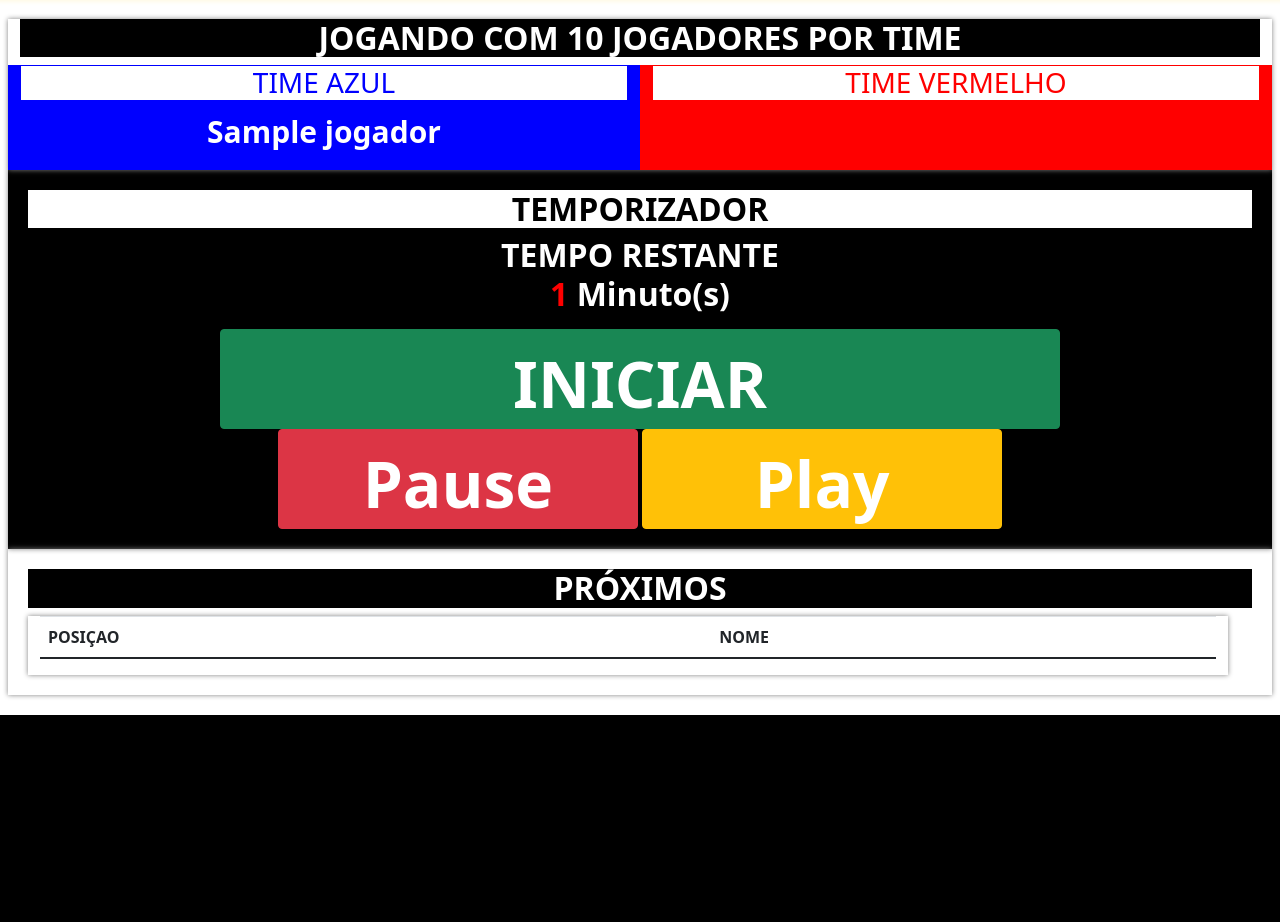
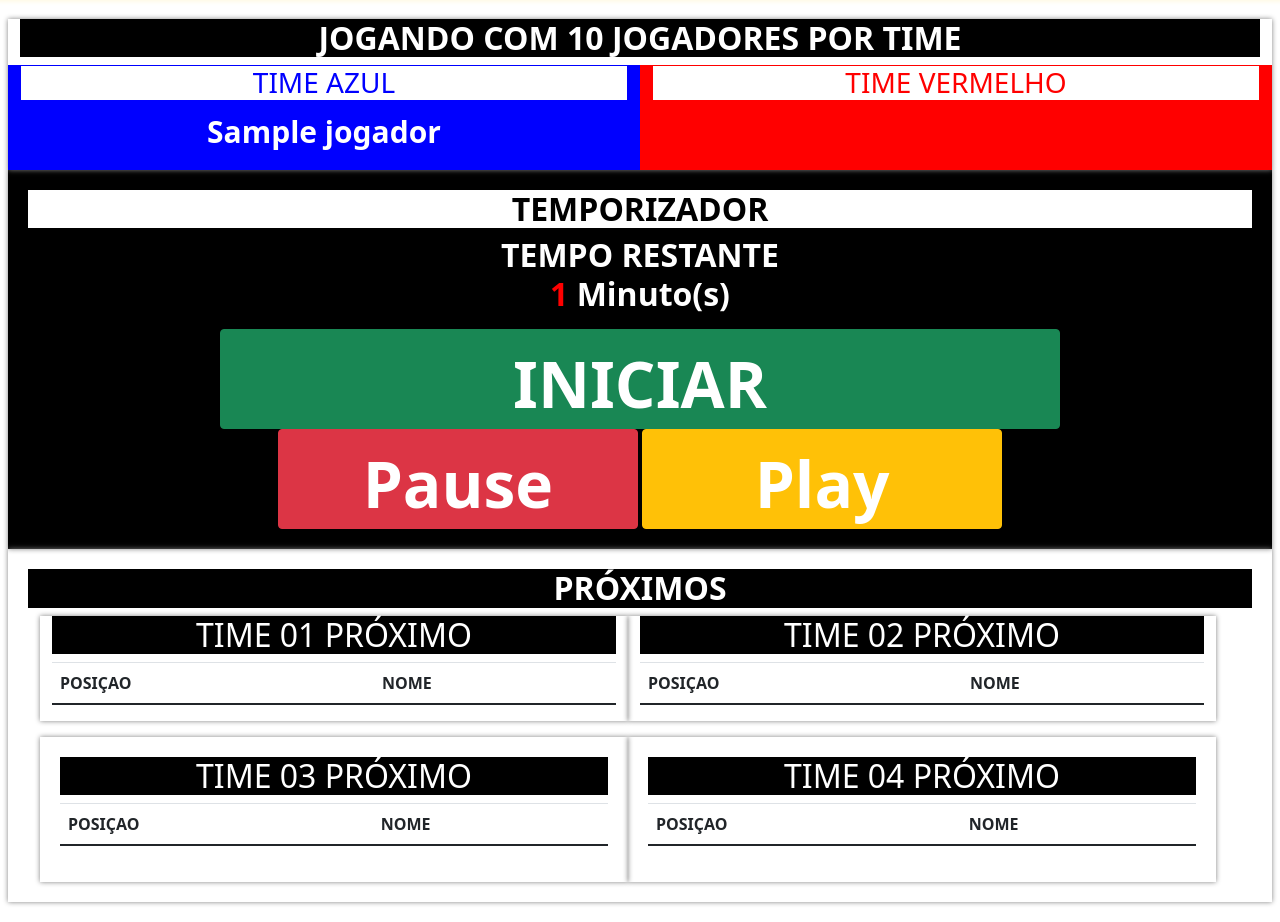
Before and after one commit to santhiagosdp/appscrd, a Django app: page /cadastrar_time/ in a window 1280 px wide. Shown: the part 293-1215 px from the top of the page. Before the commit the page ends 1008 px from the top, so only its background shows below. Run offline with Django 3.2, Linux system fonts and the light colour scheme; a user stored in the database is signed in; tables that the repository leaves empty hold one stand-in row (values such as "Sample post"); lists and menus that the app fills with data are empty; some libraries are stand-ins or nearby versions.

Commit message:
colocando times separados em proximo
teste

```diff
--- a/startgame/templates/cadastrar_time.html
+++ b/startgame/templates/cadastrar_time.html
@@ -141,12 +141,14 @@
   </div>
 
 
-<div class="row" style="box-shadow:0 0 5px 0px grey; padding-bottom: 20px; padding: 20px;" >
+<div class="row" style="box-shadow:0 0 5px 0px grey; padding-bottom: 20px; padding: 20px; display: flex; justify-content: center; align-items: center;" >
   <h2 style="font-weight: bold; color: white; background-color: black;" class="text-center" >PRÓXIMOS</h2>
 
   <div class="row">
-    <div class="col-sm-12 col-md-12 col-lg-12" style="box-shadow:0 0 5px 0px grey; ">
-      <table class="table table-striped" >
+    <div class="row">
+      <div class="col-sm-6 col-md-6 col-lg-6" style="box-shadow:0 0 5px 0px grey; ">
+        <h2 class="text-center" style="background-color: black; color: white;"> TIME 01 PRÓXIMO </h2>
+        <table class="table" >
           <thead>
             <tr>
               <th scope="col">POSIÇAO</th>
@@ -154,15 +156,88 @@
             </tr>
           </thead>
           <tbody>
-          {% for jogador in proximos %}
+
+            {% for jogador in proximos01 %}
             <tr style="font-size: 30px;">
               <th scope="row" >{{ jogador.posicao }}</th>
               <td >{{ jogador.nome }}</td>
+            </tr>
             {% endfor %}
-            </tr>
           </tbody>
         </table>
       </div>
+
+
+      <div class="col-sm-6 col-md-6 col-lg-6" style="box-shadow:0 0 5px 0px grey;">
+        <h2 class="text-center" style="background-color: black; color: white;"> TIME 02 PRÓXIMO </h2>
+        <table class="table" >
+          <thead>
+            <tr>
+              <th scope="col">POSIÇAO</th>
+              <th scope="col">NOME</th>
+            </tr>
+          </thead>
+          <tbody>
+
+            {% for jogador in proximos02 %}
+            <tr style="font-size: 30px;">
+              <th scope="row" >{{ jogador.posicao }}</th>
+              <td >{{ jogador.nome }}</td>
+            </tr>
+            {% endfor %}
+          </tbody>
+        </table>
+      </div>
+    </div> <!-- FIM LINHA DAS DIVS PROXIMOS-->
+
+    <P></P>
+
+    <div class="row">
+      <div class="col-sm-6 col-md-6 col-lg-6" style="box-shadow:0 0 5px 0px grey; padding: 20px;">
+        <h2 class="text-center" style="background-color: black; color: white;"> TIME 03 PRÓXIMO </h2>
+        <table class="table" >
+          <thead>
+            <tr>
+              <th scope="col">POSIÇAO</th>
+              <th scope="col">NOME</th>
+            </tr>
+          </thead>
+          <tbody>
+
+            {% for jogador in proximos03 %}
+            <tr style="font-size: 30px;">
+              <th scope="row" >{{ jogador.posicao }}</th>
+              <td >{{ jogador.nome }}</td>
+            </tr>
+            {% endfor %}
+          </tbody>
+        </table>
+      </div>
+
+      <div class="col-sm-6 col-md-6 col-lg-6" style="box-shadow:0 0 5px 0px grey; padding: 20px;">
+        <h2 class="text-center" style="background-color: black; color: white;"> TIME 04 PRÓXIMO </h2>
+        <table class="table" >
+          <thead>
+            <tr>
+              <th scope="col">POSIÇAO</th>
+              <th scope="col">NOME</th>
+            </tr>
+          </thead>
+          <tbody>
+
+            {% for jogador in proximos04 %}
+            <tr style="font-size: 30px;">
+              <th scope="row" >{{ jogador.posicao }}</th>
+              <td >{{ jogador.nome }}</td>
+            </tr>
+            {% endfor %}
+          </tbody>
+        </table>
+      </div>
+
+    </div>
+
+
   </div> <!-- ROW-->
   </br>
 </div> <!-- sombra div-->
--- a/startgame/views.py
+++ b/startgame/views.py
@@ -243,8 +243,40 @@ def cadastrar_time(request): #cadastro do time
                 #Redireciona de volta pra mostrar o novo time
                 return redirect('cadastrar_time')
 
+
+        proximos01 = []
+        proximos02 = []
+        proximos03 = []
+        proximos04 = []
+        n = pelada.quantidade_jogadores
+
+        # seleciona os jogadores para o time 1
+        time01_ids = [jogador.id for jogador in proximos[:n]]
+        proximos01 = list(Jogador.objects.filter(id__in=time01_ids))
+        proximos01 = sorted(proximos01, key=lambda jogador: jogador.posicao)
+
+        # seleciona os jogadores para o time 2
+        time02_ids = [jogador.id for jogador in proximos if jogador.id not in time01_ids][:n]
+        proximos02 = list(Jogador.objects.filter(id__in=time02_ids))
+        proximos02 = sorted(proximos02, key=lambda jogador: jogador.posicao)
+
+        # seleciona os jogadores para o time 3
+        time03_ids = [jogador.id for jogador in proximos if jogador.id not in time01_ids and jogador.id not in time02_ids][:n]
+        proximos03 = list(Jogador.objects.filter(id__in=time03_ids))
+        proximos03 = sorted(proximos03, key=lambda jogador: jogador.posicao)
+
+        # seleciona os jogadores para o time 4
+        time04_ids = [jogador.id for jogador in proximos if jogador.id not in time01_ids and jogador.id not in time02_ids and jogador.id not in time03_ids]
+        proximos04 = list(Jogador.objects.filter(id__in=time04_ids))
+        proximos04 = sorted(proximos04, key=lambda jogador: jogador.posicao)
+
+
+
         context = {
             'proximos' : proximos,
+            'proximos01' : proximos01,
+            'proximos02' : proximos02,
+            'proximos03' : proximos03,
             'titulo' : "Time",
             'time_vermelho' : vermelho,
             'time_azul' : azul,
```
Lines whose indentation alone changed are shown as unchanged.
